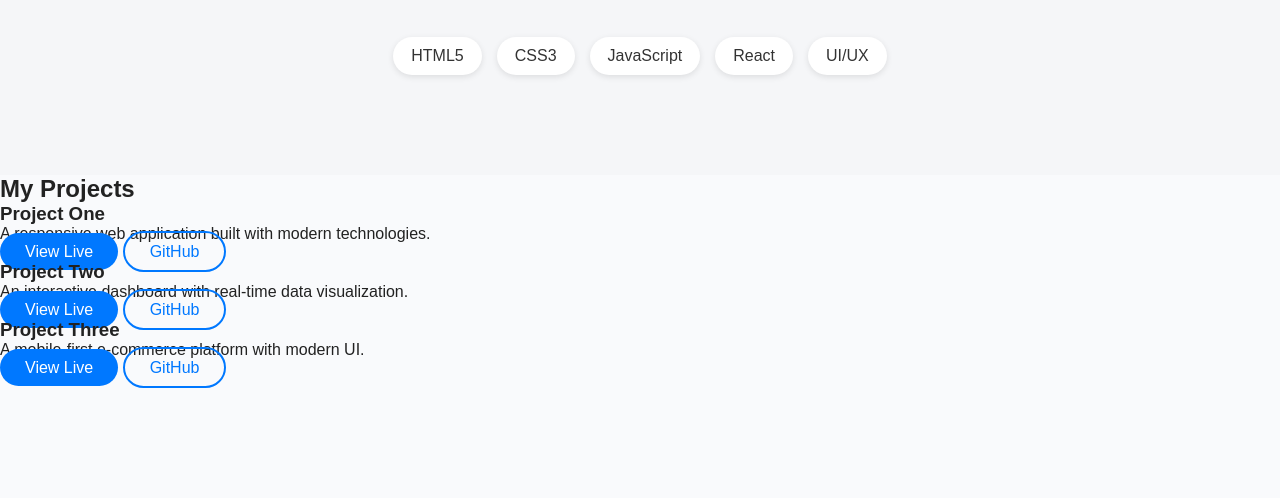
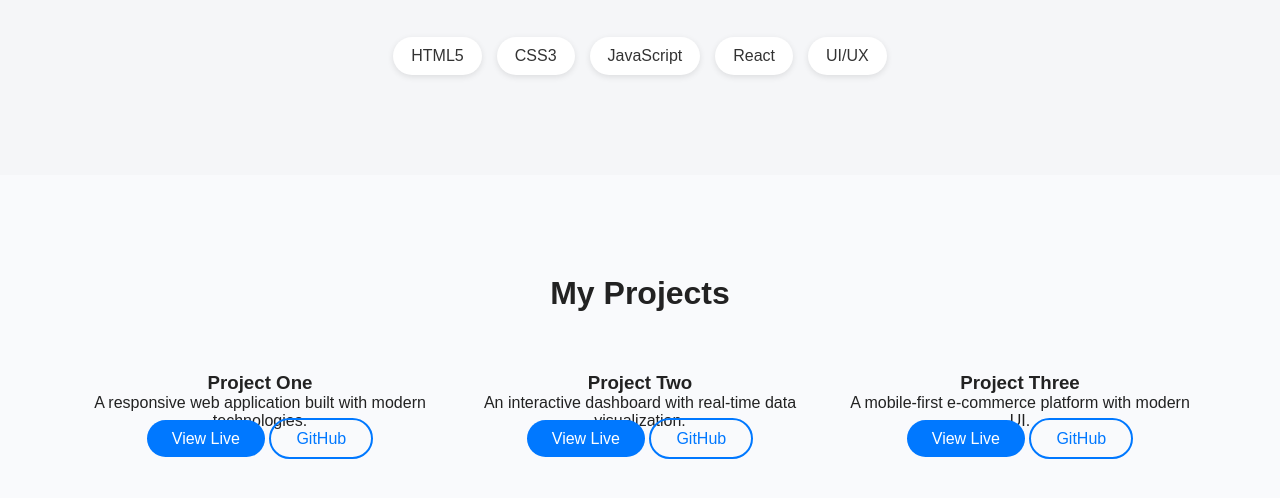
Before and after one commit to Ruxsora-09/Portfolio, a plain HTML site: page index.html in a window 1280 px wide. Shown: the part 833-1331 px from the top of the page. Before the commit the page ends 1221 px from the top, so only its background shows below. Drawn offline with Linux system fonts and the light colour scheme.

Commit message:
projects css1

```diff
--- a/main.css
+++ b/main.css
@@ -171,3 +171,22 @@ body {
   background: #0078ff;
   color: #fff;
 }
+
+.projects {
+  text-align: center;
+  padding: 100px 40px;
+}
+
+.projects h2 {
+  font-size: 2rem;
+  margin-bottom: 60px;
+  font-weight: 700;
+}
+
+.project-container {
+  display: grid;
+  grid-template-columns: repeat(auto-fit, minmax(280px, 1fr));
+  gap: 40px;
+  max-width: 1100px;
+  margin: 0 auto;
+}
```
